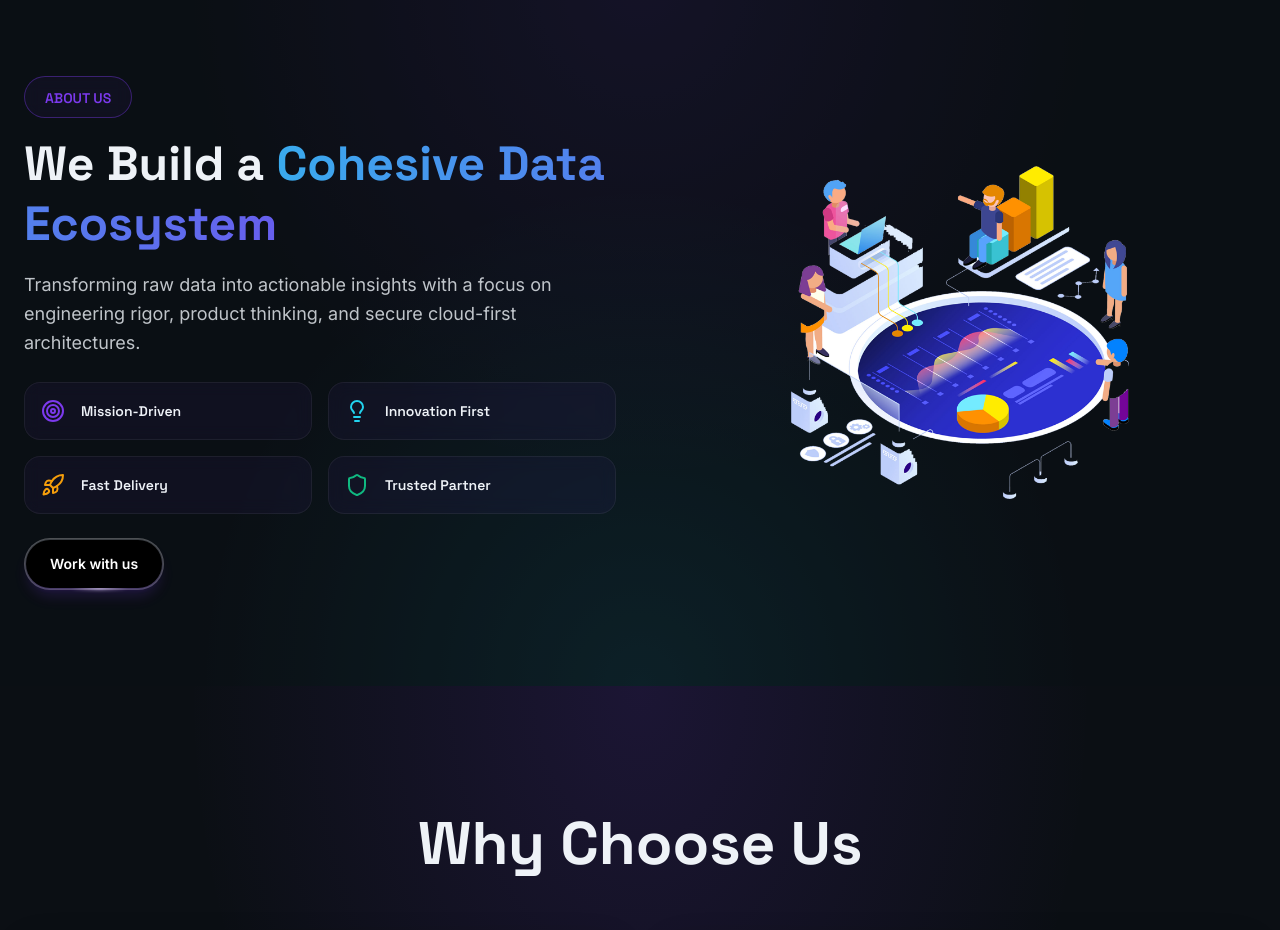
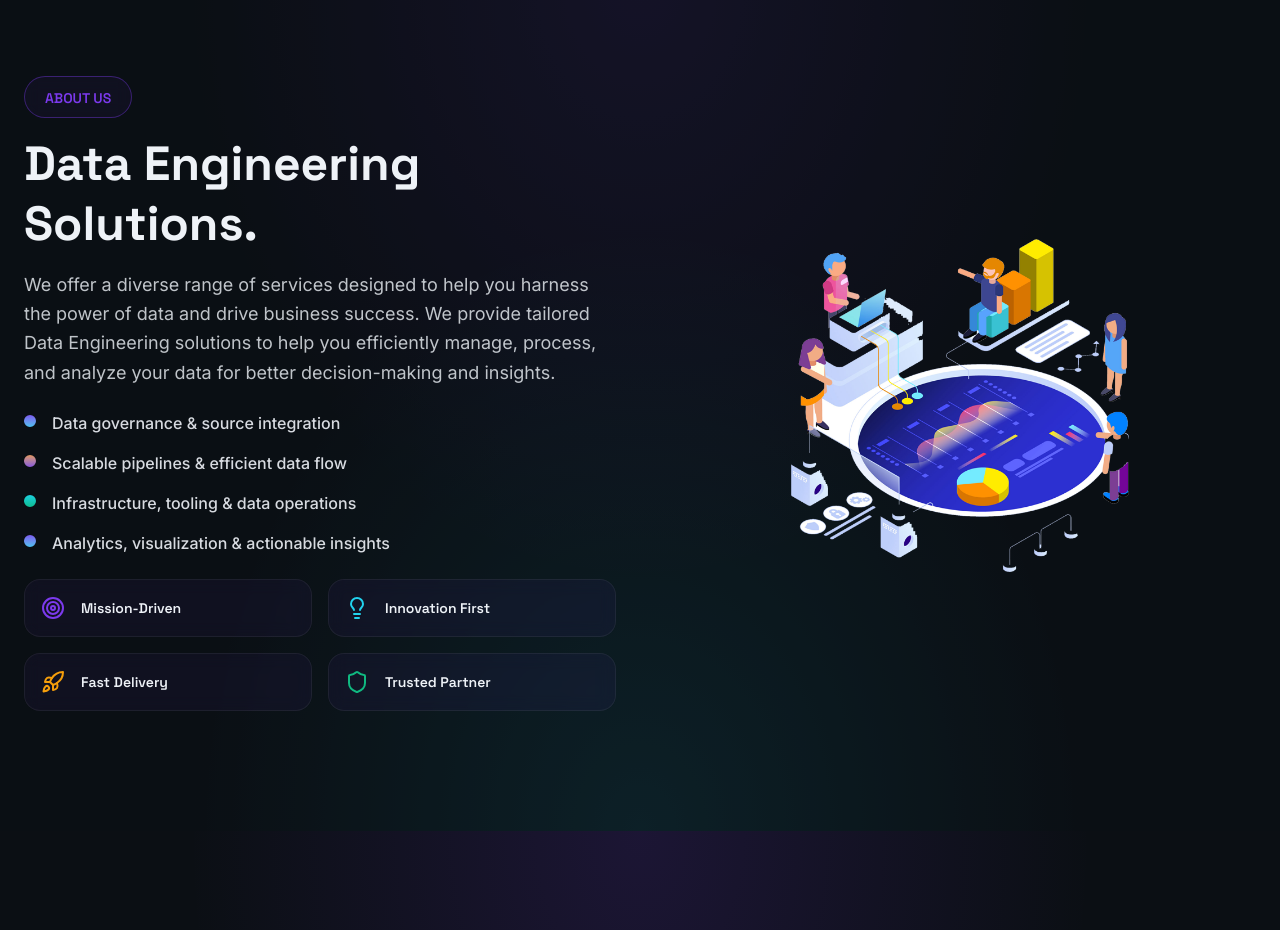
Before and after one commit to taranggg/data-cosmos, a Next.js app: page / in a window 1280 px wide. Shown: the part 7040-7970 px from the top of the page. Built offline with nearby package versions, Linux system fonts and the light colour scheme.

Commit message:
feat: Update AboutSection with enhanced messaging and new service offerings; improve clarity and engagement

```diff
--- a/src/components/AboutSection.tsx
+++ b/src/components/AboutSection.tsx
@@ -80,15 +80,43 @@ export default function AboutSection() {
               </div>
 
               <h2 className="text-4xl md:text-5xl font-heading font-bold text-cosmic-light mb-4 leading-tight">
-                We Build a{" "}
-                <span className="text-gradient">Cohesive Data Ecosystem</span>
+                Data Engineering Solutions.
               </h2>
 
               <p className="text-lg text-cosmic-light/80 mb-6 leading-relaxed">
-                Transforming raw data into actionable insights with a focus on
-                engineering rigor, product thinking, and secure cloud-first
-                architectures.
+                We offer a diverse range of services designed to help you
+                harness the power of data and drive business success. We provide
+                tailored Data Engineering solutions to help you efficiently
+                manage, process, and analyze your data for better
+                decision-making and insights.
               </p>
+
+              <ul className="mb-6 space-y-4">
+                <li className="flex items-start gap-4">
+                  <span className="mt-1 w-3 h-3 rotate-45 rounded-sm bg-gradient-to-br from-cosmic-violet to-cosmic-cyan flex-shrink-0" />
+                  <span className="text-base text-cosmic-light/90 font-medium">
+                    Data governance & source integration
+                  </span>
+                </li>
+                <li className="flex items-start gap-4">
+                  <span className="mt-1 w-3 h-3 rotate-45 rounded-sm bg-gradient-to-br from-cosmic-amber to-cosmic-violet flex-shrink-0" />
+                  <span className="text-base text-cosmic-light/90 font-medium">
+                    Scalable pipelines & efficient data flow
+                  </span>
+                </li>
+                <li className="flex items-start gap-4">
+                  <span className="mt-1 w-3 h-3 rotate-45 rounded-sm bg-gradient-to-br from-cosmic-cyan to-cosmic-green flex-shrink-0" />
+                  <span className="text-base text-cosmic-light/90 font-medium">
+                    Infrastructure, tooling & data operations
+                  </span>
+                </li>
+                <li className="flex items-start gap-4">
+                  <span className="mt-1 w-3 h-3 rotate-45 rounded-sm bg-gradient-to-br from-cosmic-violet to-cosmic-cyan flex-shrink-0" />
+                  <span className="text-base text-cosmic-light/90 font-medium">
+                    Analytics, visualization & actionable insights
+                  </span>
+                </li>
+              </ul>
 
               <div className="grid grid-cols-1 sm:grid-cols-2 gap-4 mb-6">
                 {values.map((value, i) => (
@@ -138,7 +166,7 @@ export default function AboutSection() {
                   </Tooltip>
                 ))}
               </div>
-
+              {/*
               <div className="flex gap-4 items-center">
                 <motion.div
                   whileHover={{ scale: 1.02 }}
@@ -158,7 +186,7 @@ export default function AboutSection() {
                     <span>Work with us</span>
                   </HoverBorderGradient>
                 </motion.div>
-              </div>
+              </div> */}
             </motion.div>
           </div>
 
```
